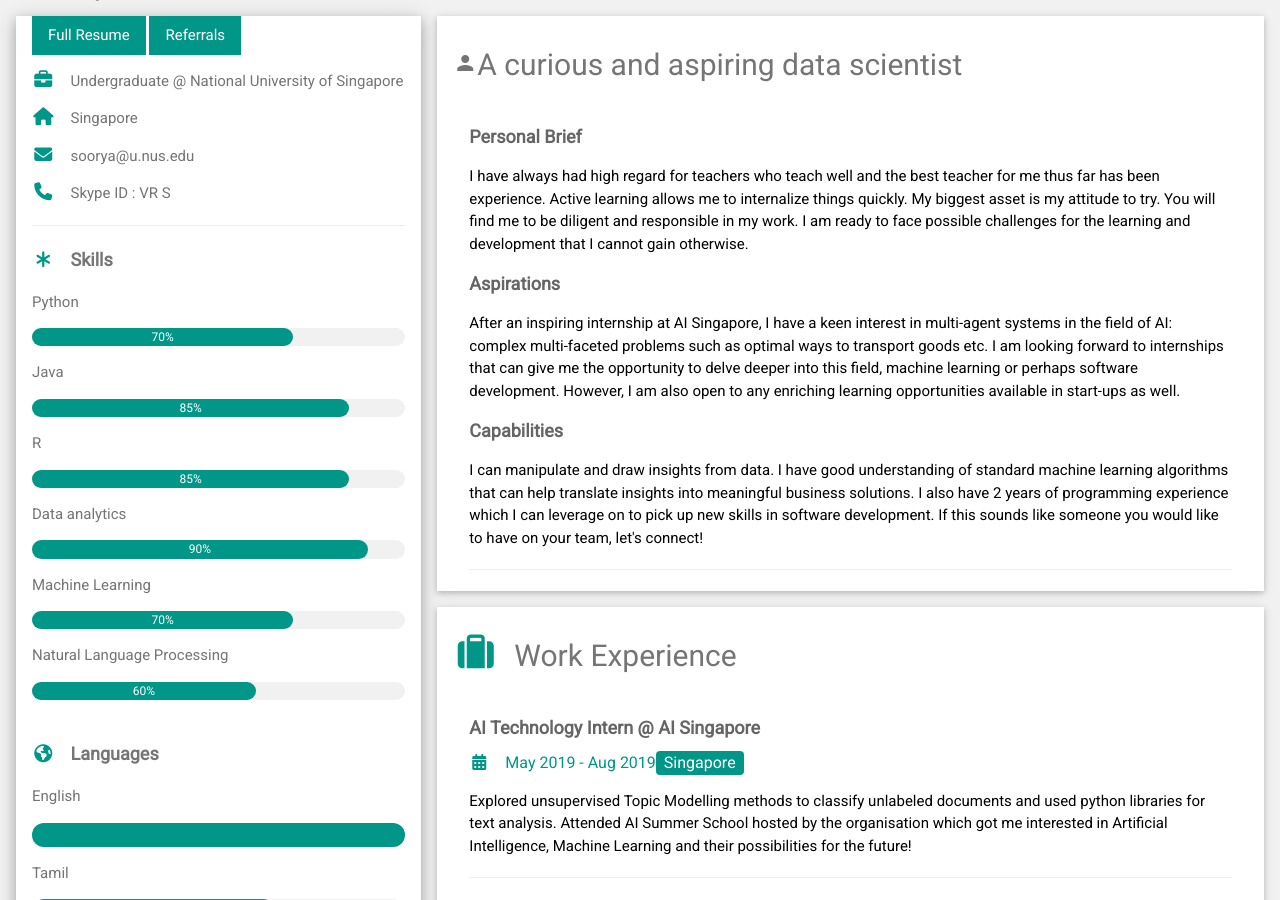
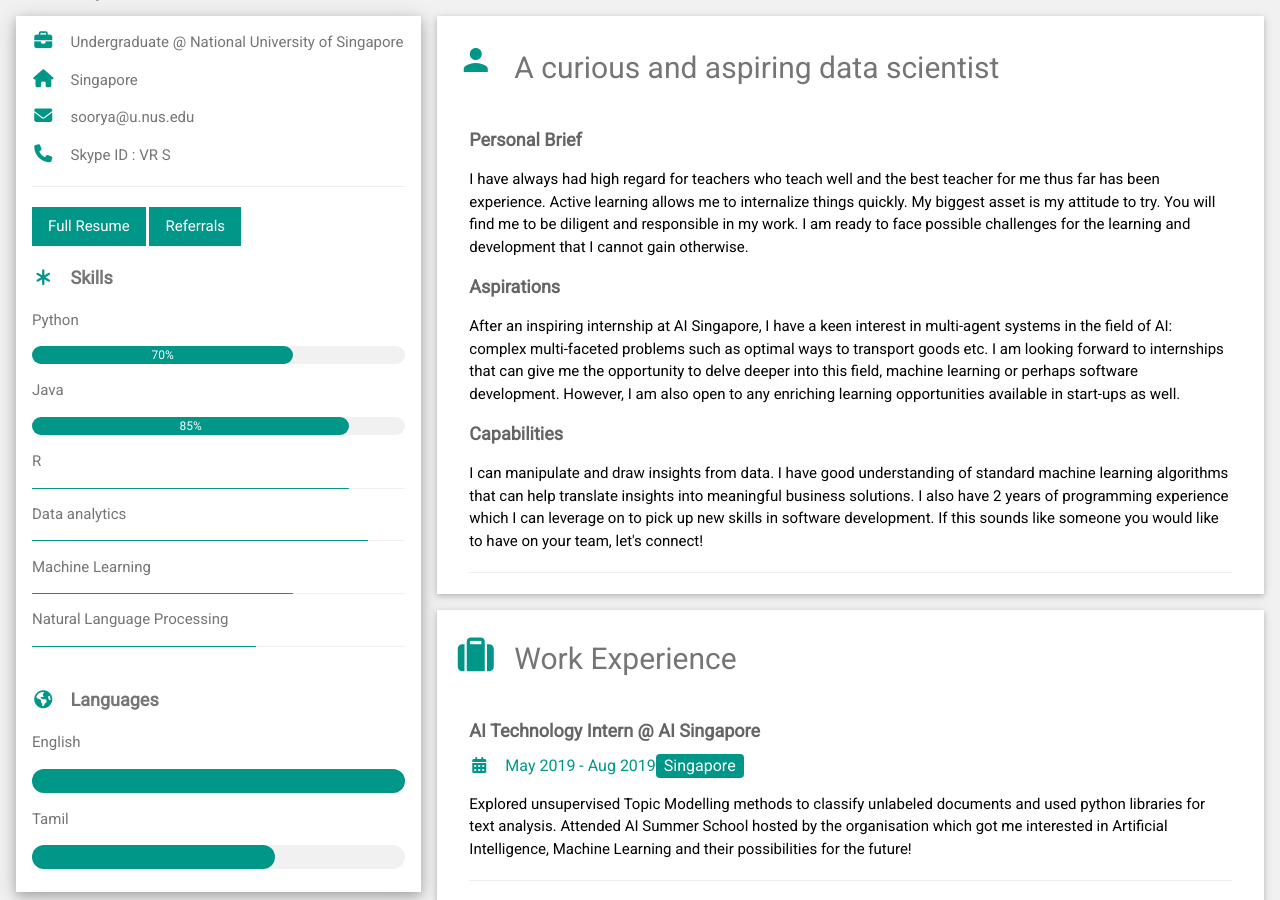
Before and after one commit to VRSoorya/vr_soorya.github.io, a Jekyll site: the page index.html, which Jekyll copies as it is, in a window 1280 px wide and 900 px high. Built offline with Jekyll 4.4.1, drawn with Linux system fonts in a browser that asks for light colours; nearby versions of some CDN libraries.

Commit message:
Update index.html

```diff
--- a/index.html
+++ b/index.html
@@ -33,15 +33,16 @@ html,body,h1,h2,h3,h4,h5,h6 {font-family: "Roboto", sans-serif}
         </div>
 
         <div class="w3-container">
-          <div class="w3-bar">
-            <button class="w3-button w3-teal">Full Resume</button>
-            <button class="w3-button w3-teal">Referrals</button>
-          </div>
           <p><i class="fa fa-briefcase fa-fw w3-margin-right w3-large w3-text-teal"></i>Undergraduate @ National University of Singapore</p>
           <p><i class="fa fa-home fa-fw w3-margin-right w3-large w3-text-teal"></i>Singapore</p>
           <p><i class="fa fa-envelope fa-fw w3-margin-right w3-large w3-text-teal"></i>soorya@u.nus.edu</p>
           <p><i class="fa fa-phone fa-fw w3-margin-right w3-large w3-text-teal"></i>Skype ID : VR S</p>
           <hr>
+
+          <div class="w3-bar">
+            <button class="w3-button w3-teal">Full Resume</button>
+            <button class="w3-button w3-teal">Referrals</button>
+          </div>
 
           <p class="w3-large"><b><i class="fa fa-asterisk fa-fw w3-margin-right w3-text-teal"></i>Skills</b></p>
           <p>Python</p>
@@ -56,19 +57,19 @@ html,body,h1,h2,h3,h4,h5,h6 {font-family: "Roboto", sans-serif}
           </div>
           <p>R</p>
           <div class="w3-light-grey w3-round-xlarge w3-small">
-            <div class="w3-container w3-center w3-round-xlarge w3-teal" style="width:85%">85%</div>
+            <div class="w3-container w3-center w3-round-xlarge w3-teal" style="width:85%"></div>
           </div>
           <p>Data analytics</p>
           <div class="w3-light-grey w3-round-xlarge w3-small">
-            <div class="w3-container w3-center w3-round-xlarge w3-teal" style="width:90%">90%</div>
+            <div class="w3-container w3-center w3-round-xlarge w3-teal" style="width:90%"></div>
           </div>
           <p>Machine Learning</p>
           <div class="w3-light-grey w3-round-xlarge w3-small">
-            <div class="w3-container w3-center w3-round-xlarge w3-teal" style="width:70%">70%</div>
+            <div class="w3-container w3-center w3-round-xlarge w3-teal" style="width:70%"></div>
           </div>
           <p>Natural Language Processing</p>
           <div class="w3-light-grey w3-round-xlarge w3-small">
-            <div class="w3-container w3-center w3-round-xlarge w3-teal" style="width:60%">60%</div>
+            <div class="w3-container w3-center w3-round-xlarge w3-teal" style="width:60%"></div>
           </div>
           <br>
 
@@ -92,7 +93,7 @@ html,body,h1,h2,h3,h4,h5,h6 {font-family: "Roboto", sans-serif}
     <div class="w3-twothird">
 
         <div class="w3-container w3-card w3-white w3-margin-bottom">
-        <h2 class="w3-text-grey w3-padding-16"><i class="material-icons">person</i></i>A curious and aspiring data scientist</h2>
+        <h2 class="w3-text-grey w3-padding-16"><i class="material-icons fa-fw w3-margin-right w3-xxlarge w3-text-teal">person</i></i>A curious and aspiring data scientist</h2>
         <div class="w3-container">
           <h5 class="w3-opacity"><b>Personal Brief</b></h5>
           <p>I have always had high regard for teachers who teach well and the best teacher for me thus far has been experience. Active learning allows me to internalize things quickly. My biggest asset is my attitude to try. You will find me to be diligent and responsible in my work. I am ready to face possible challenges for the learning and development that I cannot gain otherwise.</p>
@@ -121,7 +122,7 @@ html,body,h1,h2,h3,h4,h5,h6 {font-family: "Roboto", sans-serif}
       </div>
 
       <div class="w3-container w3-card w3-white">
-        <h2 class="w3-text-grey w3-padding-16"><i class='fas fa-graduation-cap' style='font-size:48px'></i></i>Education</h2>
+        <h2 class="w3-text-grey w3-padding-16"><i class='fa fa-graduation-cap fa-fw w3-margin-right w3-xxlarge w3-text-teal' style='font-size:48px;col:teal'></i></i>Education</h2>
         <div class="w3-container">
           <h5 class="w3-opacity"><b>National University of Singpore</b></h5>
           <h6 class="w3-text-teal"><i class="fa fa-calendar fa-fw w3-margin-right"></i>2017 - 2021</h6>
```
